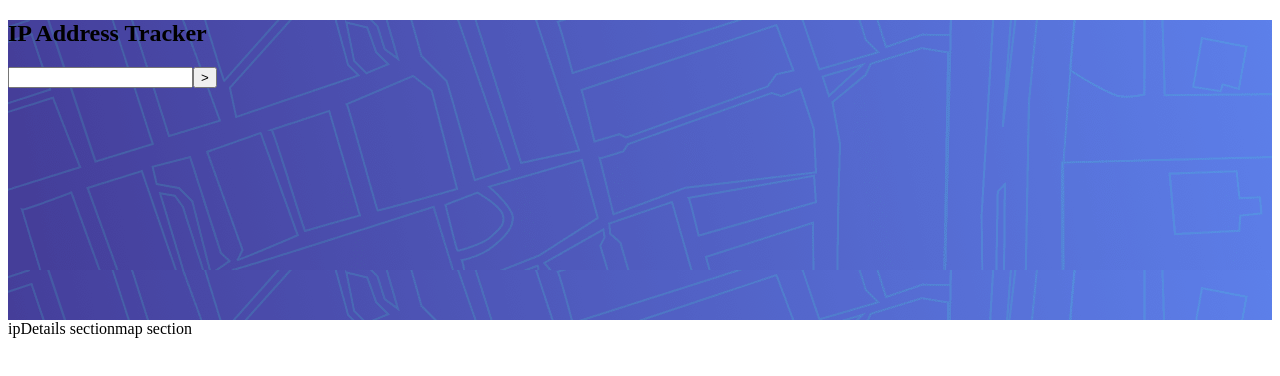
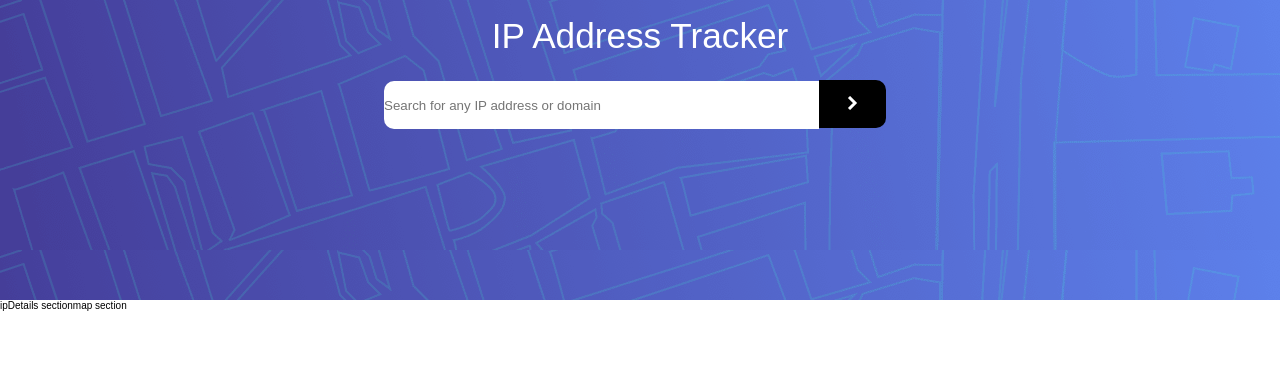
Before and after one commit to JesseKovash/IPAddressTracker, a React app: page / in a window 1280 px wide. Shown: the top 376 px of the page. Built offline with nearby package versions, Linux system fonts and the light colour scheme; the HTML template or start-up script is replaced by a standard one.

Commit message:
top section completed. next step is ipdetails, and map

```diff
--- a/src/components/topSection.jsx
+++ b/src/components/topSection.jsx
@@ -4,10 +4,13 @@ import Button from '@material-ui/core/Button';
 
 function TopSection(props) {
   return (
-    <div id="topSection" style={{ backgroundImage: 'url("../../../images/pattern-bg.png")'}}>
+    <div id="topSection" style={{ backgroundImage: 'url("../../../images/pattern-bg.png")' }}>
       <h2>IP Address Tracker</h2>
-      <input type="text"></input>
-      <button>></button>
+      <div id="input_container">
+        <input type="text" placeholder="Search for any IP address or domain" id="IP_input"></input>
+        <button id="IP_input_button"><img src="../../../images/icon-arrow.svg"></img></button>
+      </div>
+
     </div>
 
 
--- a/src/styles.css
+++ b/src/styles.css
@@ -1,11 +1,46 @@
-h1 {
+body {
+  margin: 0;
+  padding: 0;
+  font-family: sans-serif;
+  font-size: 62.5%;
+}
+h2 {
   color: white;
-  background-color: black;
+  font-weight: 500;
+  font-size: 2.2rem;
+  margin: 1rem 0 1.5rem 0;
 }
 
 #topSection {
-  /* background-image: url("../images/pattern-bg.png"); */
-  /* width: 100%; */
-  object-fit: contain;
+  /* object-fit: contain; */
   height: 300px;
+  display: flex;
+  flex-direction: column;
+  align-items: center;
 }
+
+#input_container {
+  width: 40%;
+  height: 3rem;
+}
+
+#IP_input {
+  margin: 0;
+  padding: 0;
+  width: 85%;
+  height: 100%;
+  border: none;
+  border-top-left-radius: 10px;
+  border-bottom-left-radius: 10px;
+}
+
+#IP_input_button {
+  margin: 0;
+  padding: 0;
+  width: 13%;
+  height: 100%;
+  border: none;
+  background-color: black;
+  border-bottom-right-radius: 10px;
+  border-top-right-radius: 10px;
+}
```
